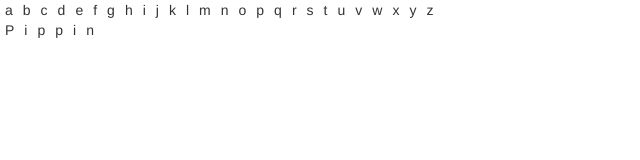
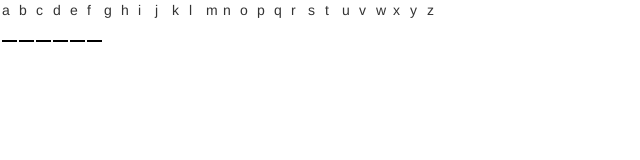
Before and after one commit to nreeves1268/hangman, a website: page index.html in a window 1280 px wide. Shown: the whole page, without its empty margins (0-640 px from the left). Drawn offline with Linux system fonts and the light colour scheme.

Commit message:
Invisible Secret Word

```diff
--- a/main.css
+++ b/main.css
@@ -1,3 +1,13 @@
 .clickableLetter {
-  padding: 5px;
+  margin-left: 2px;
+  display: inline-block;
+  min-width: 15px;
 }
+
+.secretLetterInvisible {
+color: transparent;
+}
+
+.secretLetterUnderline {
+  border-bottom: 2px solid black;
+}
--- a/main.js
+++ b/main.js
@@ -18,12 +18,9 @@
 
 
 $(function() {
-  makeClickableLetters(alphabet, $('#allLetters'))
-  makeClickableLetters(secretWord.split(''), $('#secretWord'))
+  makeClickableLetters(alphabet, $('#allLetters'));
+  makeClickableLetters(secretWord.split(''), $('#secretWord'));
+  $('#secretWord span').addClass('secretLetterUnderline secretLetterInvisible');
 
-  /*var secretWordHTML = "";
-  secretWord.split('').forEach(function(letter){secretWordHTML += "<span>" + letter + "</span>"});
-  $('#secretWord').html(secretWordHTML);
-*/
 
 });
```
